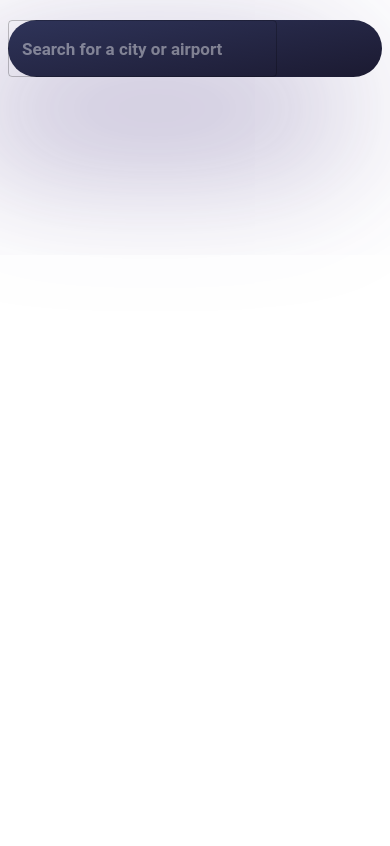
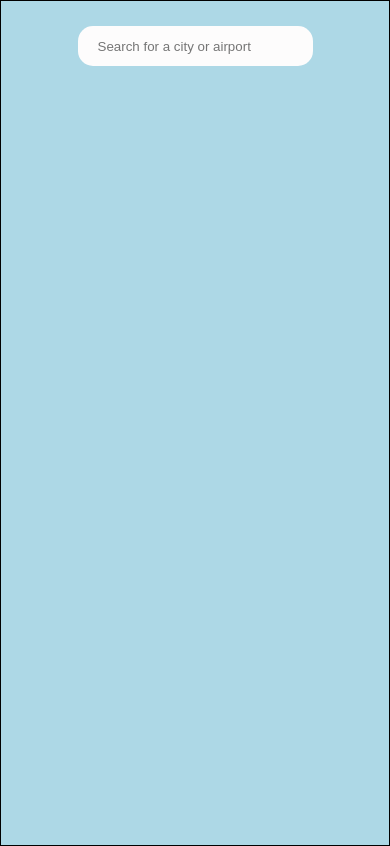
Before and after one commit to reutki/weathernow, a React (Create React App) app: page / in a window 390 px wide. Built offline with nearby package versions, Linux system fonts and the light colour scheme.

Commit message:
added mobile design

```diff
--- a/src/App.css
+++ b/src/App.css
@@ -1,9 +1,13 @@
-@import-normalize;
-
+body{
+    margin: 0 ;
+}
 .App_container {
-    max-width: 1080px;
-    margin: 20px auto;
-    background: linear-gradient(169.61deg, #2E3358 2.83%, #1C1B33 94.85%);
-    box-shadow: -40px 60px 150px rgba(59, 38, 123, 0.7);
-    border-radius: 46px;
+    max-width: 1000px;
+    height: 100vh;
+    /* margin: 10px auto; */
+    background: lightblue;
+    border: solid black 1px;
+    /* background: linear-gradient(169.61deg, #2E3358 2.83%, #1C1B33 94.85%);
+    box-shadow: -40px 60px 150px rgba(59, 38, 123, 0.7); */
+    /* border-radius: 46px; */
 }
--- a/src/components/HomeScreen/index.js
+++ b/src/components/HomeScreen/index.js
@@ -1,10 +1,6 @@
-import { Avatar, Grid, SwipeableDrawer, Typography } from "@mui/material";
+import { Avatar, Grid, Typography } from "@mui/material";
 import React from "react";
-import {
-  HomeScreenContainer,
-  TopDataContainer,
-  HouseContainer,
-} from "./styled";
+import { HomeScreenContainer, TopDataContainer } from "./styled";
 
 export default function HomeScreen({
   city,
@@ -15,33 +11,27 @@ export default function HomeScreen({
   icon,
 }) {
   const weatherIcon = `https://openweathermap.org/img/wn/${icon}@2x.png`;
-  function open(params) {
-    console.log("opened");
-  }
-  function close(params) {
-    console.log("closed");
-  }
   return (
     <HomeScreenContainer>
       <TopDataContainer>
+        <img className="icon" src={weatherIcon} alt="icon"></img>
         <Grid className="city_name">
           <Typography variant="h1">{city}</Typography>
         </Grid>
         <Grid className="temperature">
           <Typography className="temperature_data">
-            {Math.round(temperature)}
+            {Math.round(temperature)}°
           </Typography>
         </Grid>
         <Grid className="clouds_status">
           <Typography variant="h3">{clouds}</Typography>
         </Grid>
-        <img className="icon" src={weatherIcon} alt="icon"></img>
         <Grid className="high_low_container">
           <Grid className="temperature_high">
-            <Typography variant="h3">H:{Math.round(high)}</Typography>
+            <Typography variant="h3">H:{Math.round(high)}°</Typography>
           </Grid>
           <Grid className="temperature_low">
-            <Typography variant="h3">L:{Math.round(low)}</Typography>
+            <Typography variant="h3">L:{Math.round(low)}°</Typography>
           </Grid>
         </Grid>
       </TopDataContainer>
--- a/src/components/HomeScreen/styled.js
+++ b/src/components/HomeScreen/styled.js
@@ -13,26 +13,26 @@ export const TopDataContainer = styled.div`
   justify-content: center;
   text-align: center;
   .city_name {
-    margin-top: 54px;
+    text-align: center;
   }
   .temperature_data {
     font-size: 96px;
     font-weight: 100;
     line-height: 70px;
     letter-spacing: 0.37400001287460327px;
-    margin: 12px 0;
+    margin: 20px 0;
   }
   .icon {
+    width: 200px;
     align-self: center;
     justify-self: center;
   }
   .clouds_status {
-    opacity: 0.6;
-    color: rgba(235, 235, 245);
   }
   .high_low_container {
     display: grid;
     grid-template-columns: 1fr 1fr;
+    margin-top: 20px;
   }
 `;
 export const HouseContainer = styled.div`
--- a/src/components/SearchBar/index.js
+++ b/src/components/SearchBar/index.js
@@ -3,10 +3,13 @@ import { useState } from "react";
 import { Grid, TextField } from "@mui/material";
 import axios from "axios";
 import HomeScreen from "../HomeScreen";
+import { StyledSearchBar } from "./styled";
 
 export default function Search() {
   const [data, setData] = useState("");
   const [search, setSearch] = useState("");
+  const [error, setError] = useState("");
+  const [loading, setLoading] = useState("");
 
   const searchLocation = (event) => {
     if (event.key === "Enter") {
@@ -16,13 +19,14 @@ export default function Search() {
       });
     }
   };
+  const searchBar = document.querySelector("input");
 
   const API_KEY = "ada1fdb05bf77ae3b41e5a76923d558f";
   const API_URL = `https://api.openweathermap.org/data/2.5/weather?q=${search}&appid=${API_KEY}&units=metric`;
 
   return (
-    <>
-      <TextField
+    <StyledSearchBar>
+      <input
         className="SearchBar"
         onChange={(event) => setSearch(event.target.value)}
         onBlur={searchLocation}
@@ -39,8 +43,10 @@ export default function Search() {
           high={data.main.temp_max}
           low={data.main.temp_min}
           icon={data.weather[0].icon}
+          latitude={data.coord.lat}
+          longitude={data.coord.lon}
         />
       ) : null}
-    </>
+    </StyledSearchBar>
   );
 }
--- a/src/components/SearchBar/styled.js
+++ b/src/components/SearchBar/styled.js
@@ -1,13 +1,14 @@
 import styled from "@emotion/styled";
 
 export const StyledSearchBar = styled.div`
-  .MuiInput-root {
-    padding-inline: 2%;
-    background-color: rgba(1, 1, 1, 0.1);
-    border-radius: 5px;
-    height: 4rem;
-  }
+  display: grid;
   .SearchBar {
-    width: 300px !important;
+    height: 40px;
+    background: #fdfcfc;
+    border-radius: 15px;
+    border-style: none;
+    margin: 25px auto;
+    width: 50vw;
+    padding: 0 20px;
   }
 `;
--- a/src/index.css
+++ b/src/index.css
@@ -1 +1 @@
-@import-normalize;
+@import-normalize ;
```
